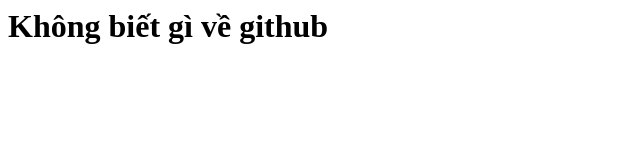
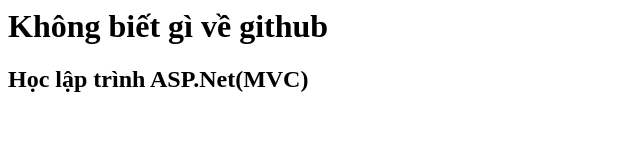
Before and after one commit to minhkhang04/app, a plain HTML site: page index.html in a window 1280 px wide. Shown: the whole page, without its empty margins (0-640 px from the left). Drawn offline with Linux system fonts and the light colour scheme.

Commit message:
Mới thêm dữ liệu sau thẻ h1

```diff
--- a/index.html
+++ b/index.html
@@ -1,4 +1,5 @@
 <html>
 <h1>Không biết gì về github</h1>
+<h2>Học lập trình ASP.Net(MVC)</h2>
 
 </html>
```
